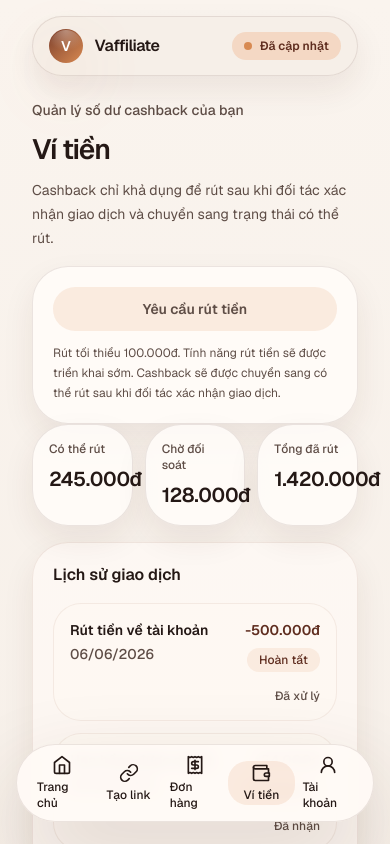
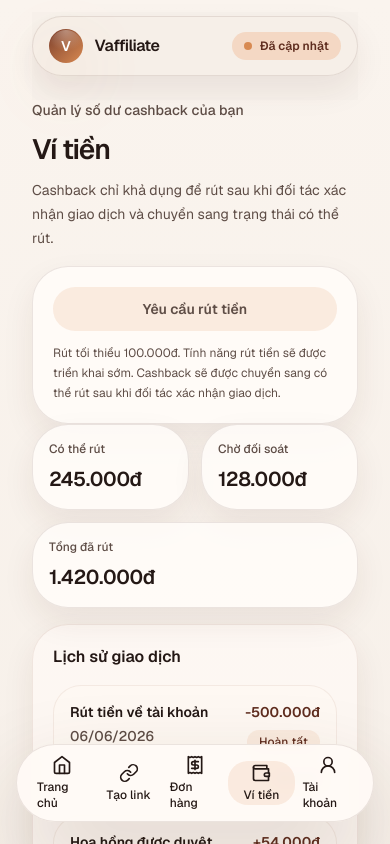
Before and after one commit to nguyenvandon1304/Vaffiliate-v2, a Next.js app: page /app/finance in a window 390 px wide. Shown: the top 844 px of the page. Built offline with nearby package versions, Linux system fonts and the light colour scheme.

Commit message:
fix: polish pre-phase20 mobile layouts

```diff
--- a/src/components/mobile/MobileTopBar.tsx
+++ b/src/components/mobile/MobileTopBar.tsx
@@ -2,7 +2,7 @@ import BrandLogo from "../shared/BrandLogo";
 
 export default function MobileTopBar() {
   return (
-    <header className="sticky top-0 z-20 mb-6 pt-1 md:pt-4">
+    <header className="sticky top-0 z-20 bg-[color:var(--background)] pb-6 pt-1 md:pt-4">
       <div className="mx-auto flex max-w-[430px] items-center justify-between gap-3 rounded-[var(--radius-xl)] border border-[color:var(--line)] bg-[rgba(246,239,232,0.94)] px-4 py-3 shadow-[var(--shadow-sm)] backdrop-blur">
         <BrandLogo compact />
         <button
--- a/src/features/dashboard/PopularOffers.tsx
+++ b/src/features/dashboard/PopularOffers.tsx
@@ -11,7 +11,7 @@ function OfferCard({ offer }: { offer: PopularOffer }) {
   return (
     <Link
       href={`/app/cashback?offer=${offer.offerId}`}
-      className="block rounded-[var(--radius-xl)] border border-[color:var(--line)] bg-[rgba(255,252,249,0.86)] p-4 shadow-[var(--shadow-sm)] transition-colors hover:border-[color:var(--brand)] hover:bg-[rgba(255,250,246,0.96)]"
+      className="block min-w-0 w-full rounded-[var(--radius-xl)] border border-[color:var(--line)] bg-[rgba(255,252,249,0.86)] p-4 shadow-[var(--shadow-sm)] transition-colors hover:border-[color:var(--brand)] hover:bg-[rgba(255,250,246,0.96)]"
     >
       <div className="flex items-start justify-between gap-2">
         <div className="min-w-0">
@@ -38,12 +38,12 @@ function OfferCard({ offer }: { offer: PopularOffer }) {
 
 export default function PopularOffers({ offers }: PopularOffersProps) {
   return (
-    <Card className="p-5">
+    <Card className="min-w-0 p-5">
       <SectionHeader
         title="Chương trình phổ biến"
         description="Các chương trình đang hoạt động."
       />
-      <div className="mt-4 grid gap-3 sm:grid-cols-2 xl:grid-cols-3">
+      <div className="mt-4 grid min-w-0 grid-cols-[minmax(0,1fr)] gap-3 sm:grid-cols-2 xl:grid-cols-3">
         {offers.map((offer) => (
           <OfferCard key={offer.offerId} offer={offer} />
         ))}
--- a/src/features/finance/FinanceSummary.tsx
+++ b/src/features/finance/FinanceSummary.tsx
@@ -7,9 +7,16 @@ type FinanceSummaryProps = {
 
 export default function FinanceSummary({ summary }: FinanceSummaryProps) {
   return (
-    <section className="mb-4 grid grid-cols-3 gap-3">
-      {summary.map((item) => (
-        <StatCard key={item.label} label={item.label} value={item.value} />
+    <section className="mb-4 grid min-w-0 grid-cols-2 gap-3 sm:grid-cols-3">
+      {summary.map((item, index) => (
+        <div
+          key={item.label}
+          className={`min-w-0 [&>div]:h-full ${
+            index === 2 ? "col-span-2 sm:col-span-1" : ""
+          }`}
+        >
+          <StatCard label={item.label} value={item.value} />
+        </div>
       ))}
     </section>
   );
```
